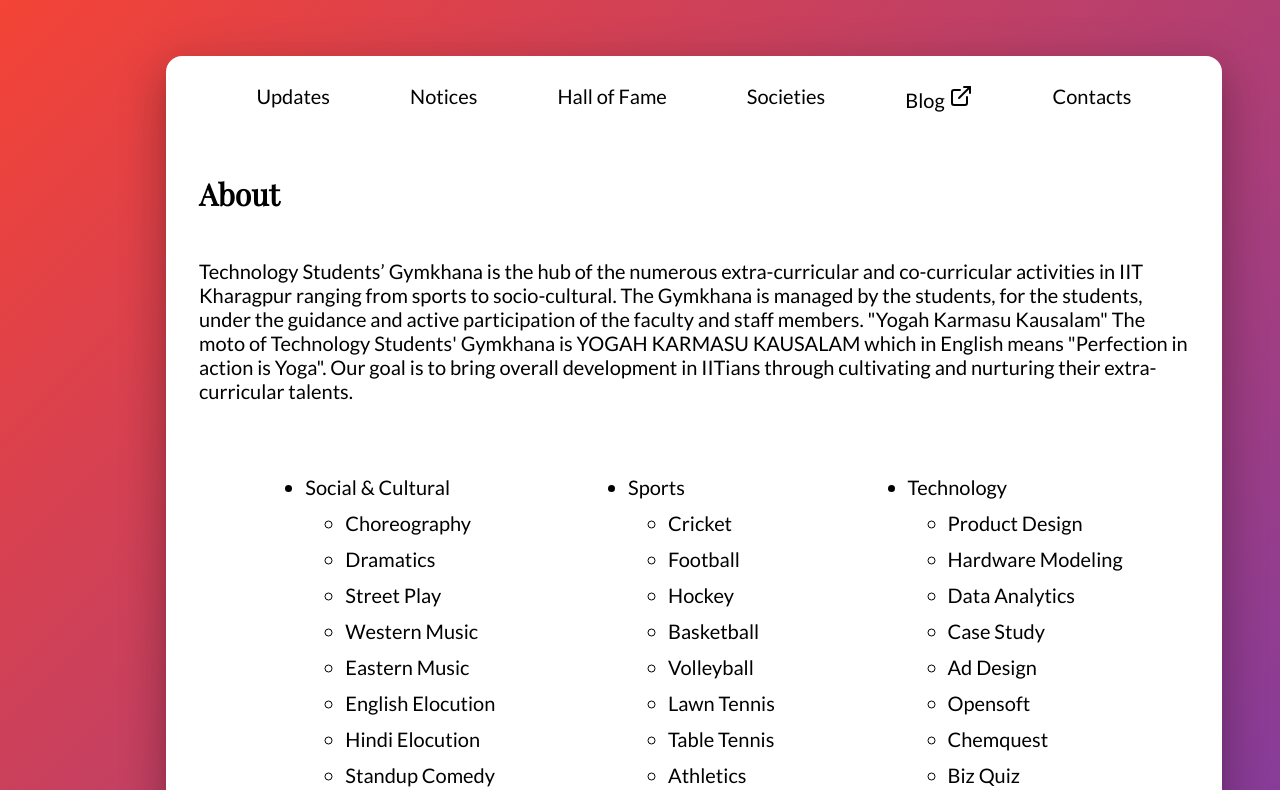
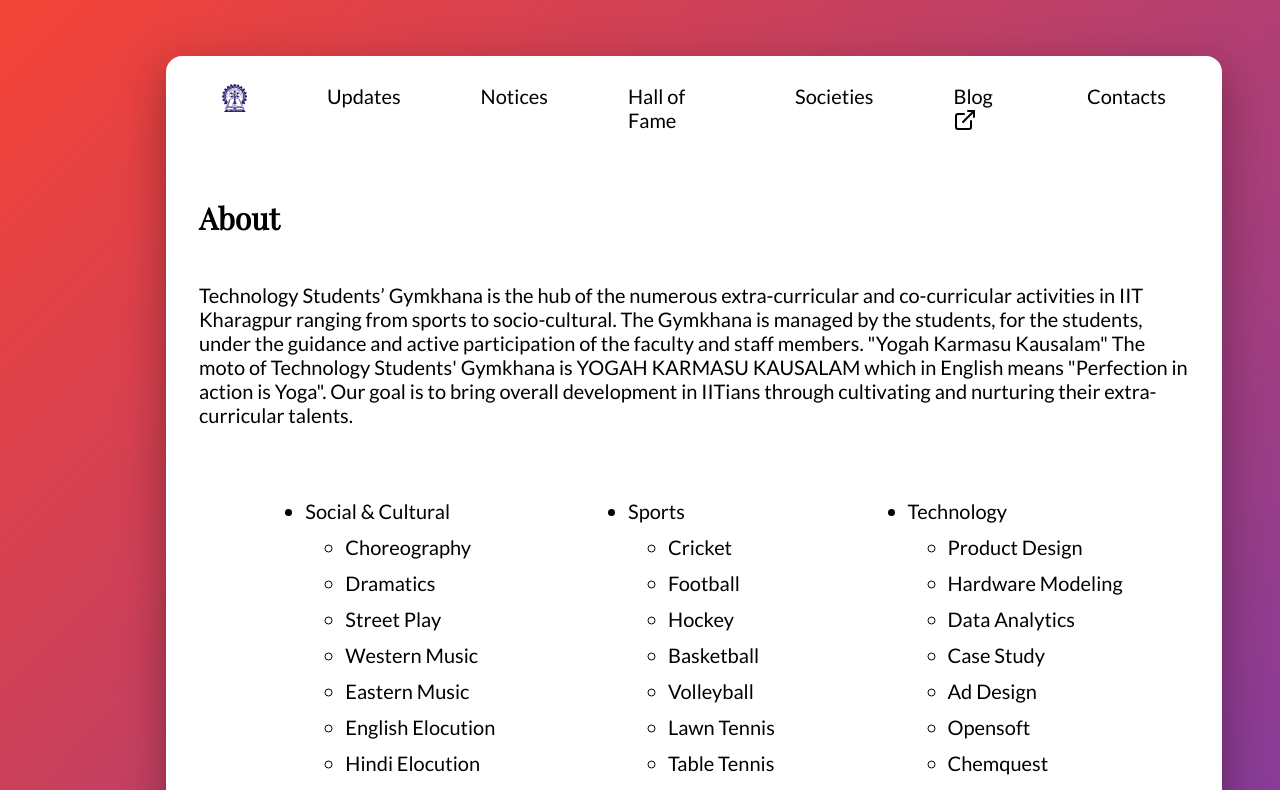
Before and after one commit to tsg-iitkgp/tsg-site, a Next.js app: page /about in a window 1280 px wide. Shown: the top 790 px of the page. Built offline with nearby package versions, Linux system fonts and the light colour scheme.

Commit message:
fixed mobile navbar icon; added path based home item in navbar;

```diff
--- a/components/navbar.js
+++ b/components/navbar.js
@@ -1,12 +1,15 @@
 import { useState } from "react";
+import { useRouter } from "next/router";
 import Link from "next/link";
 import * as Icon from "react-feather";
 
 export default function Navbar() {
   const [isActive, setIsActive] = useState(false);
-  const [isDown_1, setIsDown_1] = useState(false);
-  const [isDown_2, setIsDown_2] = useState(false);
-  const [isDown_3, setIsDown_3] = useState(false);
+  // const [isDown_1, setIsDown_1] = useState(false);
+  // const [isDown_2, setIsDown_2] = useState(false);
+  // const [isDown_3, setIsDown_3] = useState(false);
+
+  const router = useRouter();
 
   const navbarNikal = () => {
     isActive ? setIsActive(false) : setIsActive(true);
@@ -31,7 +34,16 @@
       <nav className="menu">
         <div className="wrapper">
           <ul>
-            <li data-text="Updates" className="dropdown-title">
+            {router.pathname !== "/" ? (
+              <li classname="dropdown-title">
+                <Link href="/">
+                  <img src="IIT_Kharagpur_Logo.svg" />
+                </Link>
+              </li>
+            ) : (
+              ""
+            )}
+            <li data-text="updates" classname="dropdown-title">
               <Link href="/updates">Updates</Link>
             </li>
             <li data-text="Notices">
@@ -64,6 +76,15 @@
         <nav>
           <div className={`wrapper ${isActive ? "active" : ""}`}>
             <ul>
+              {router.pathname !== "/" ? (
+                <li classname="dropdown-title">
+                  <Link href="/">
+                    <img src="IIT_Kharagpur_Logo.svg" />
+                  </Link>
+                </li>
+              ) : (
+                ""
+              )}
               <li data-text="Updates">
                 <Link href="/updates">Updates</Link>
               </li>
--- a/styles/_navbar.scss
+++ b/styles/_navbar.scss
@@ -15,6 +15,11 @@
         a {
           text-decoration: none;
           color: #000;
+        }
+
+        img {
+          width: 25px;
+          cursor: pointer;
         }
       }
 
@@ -79,6 +84,11 @@
           text-decoration: none;
           color: #111;
         }
+
+        img {
+          width: 40px;
+          cursor: pointer;
+        }
       }
     }
   }
@@ -125,19 +135,22 @@
       position: absolute;
       width: 25px;
       height: 1px;
-      background-color: #fff;
+      background-color: #000;
 
       &:nth-child(1) {
         transform: translateY(7px);
       }
 
       &:nth-child(3) {
-        transform: translateY(-7px);
+        transform: translateY(-9px);
       }
     }
 
     @include sm {
-      display: inline-block;
+      display: flex;
+      flex-direction: column;
+      justify-content: center;
+      align-items: center;
     }
   }
 
```
